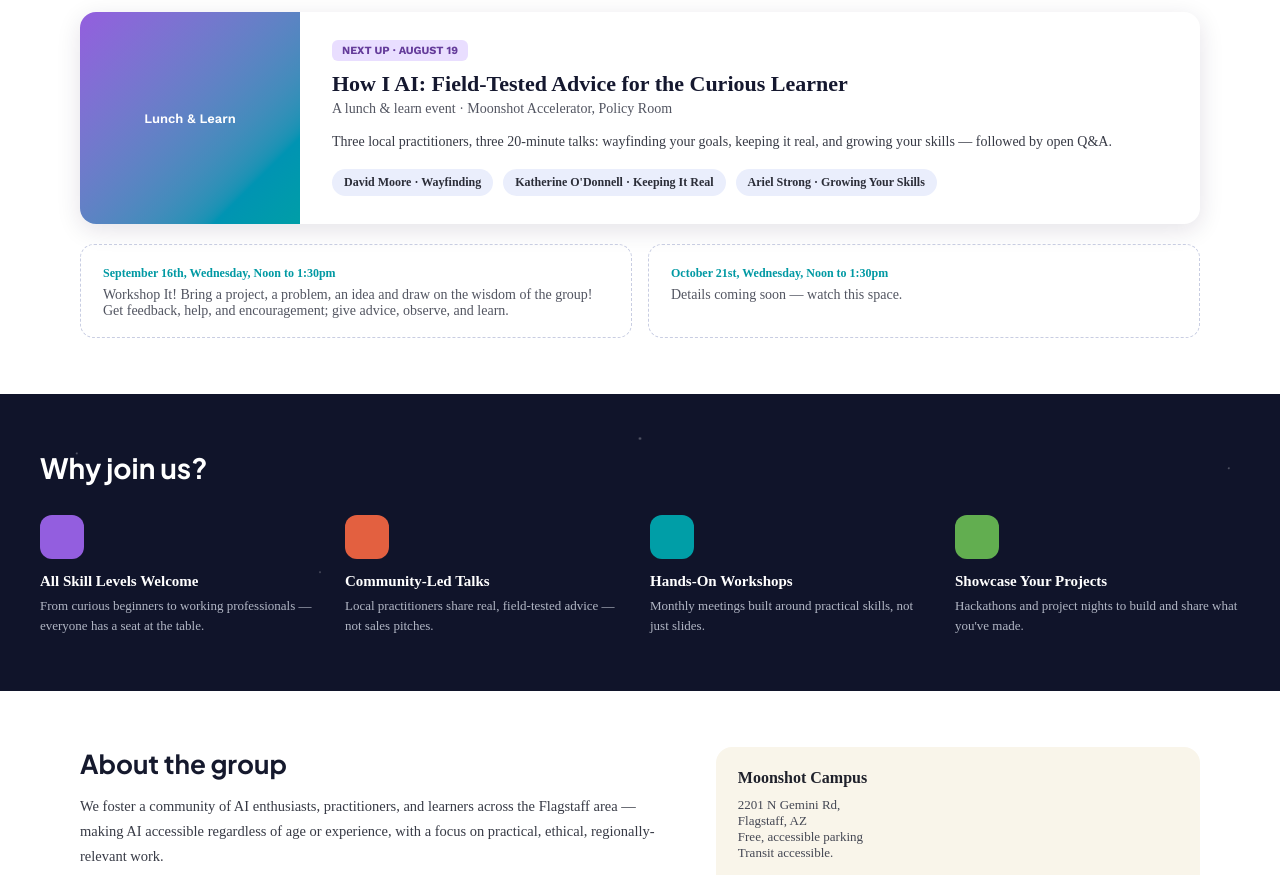
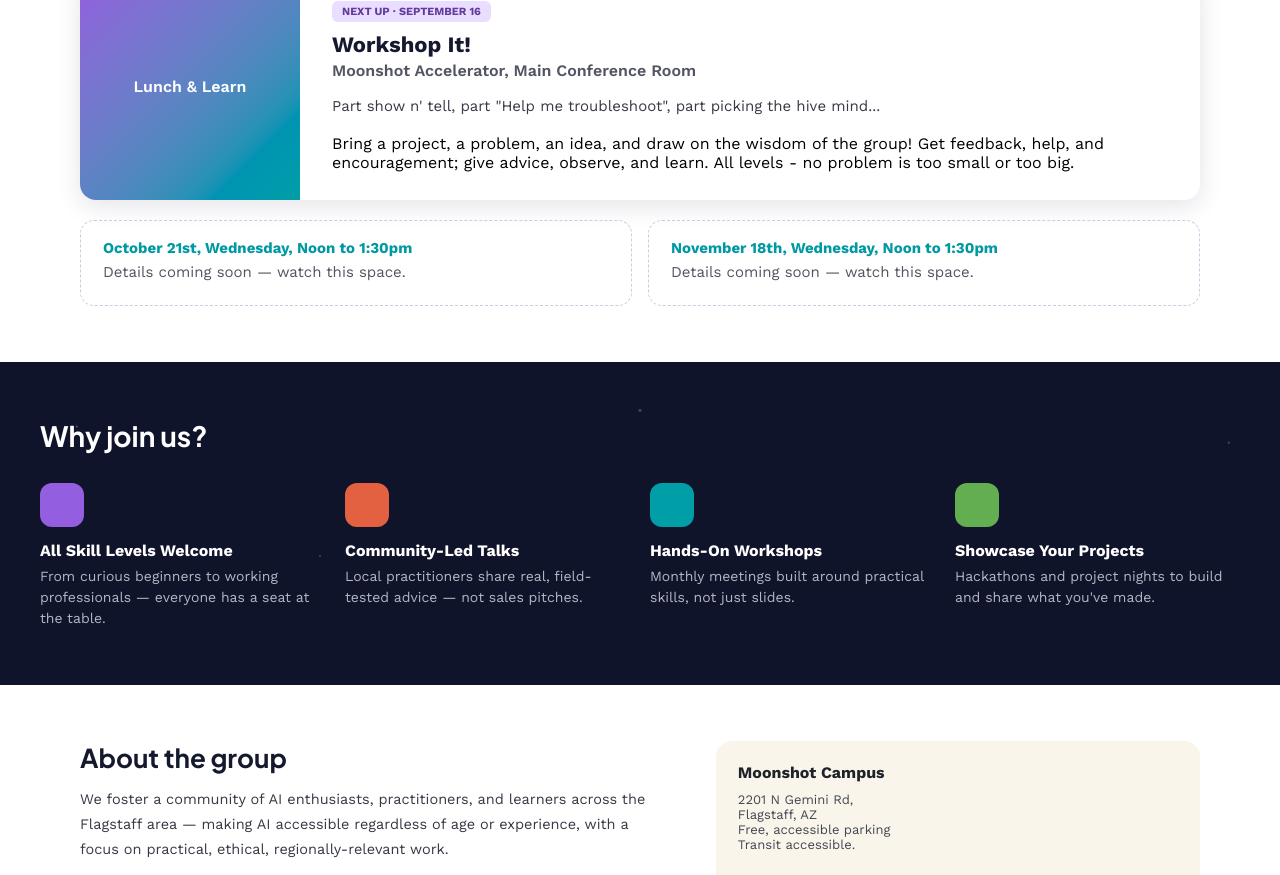
Before and after one commit to FireflightPro/NOAZAI.ORG, a website: page index.html in a window 1280 px wide. Shown: the part 691-1566 px from the top of the page. Drawn offline with nearby package versions, Linux system fonts and the light colour scheme.

Commit message:
Meeting changes and updates
Fixes font inconsistencies

```diff
--- a/css/site.css
+++ b/css/site.css
@@ -54,7 +54,7 @@ body {margin: 0;
 padding: 0;
 }
 img { max-width: 100%; display: block; }
-h1, h2, h3, p { margin: 0; }
+h1, h2, h3, p { margin: 0; font-family:var(--font-body), sans-serif;}
 a { color: inherit; text-decoration: none; }
 ul { list-style: none; margin: 0; padding: 0; }
 
@@ -156,8 +156,8 @@ ul { list-style: none; margin: 0; padding: 0; }
   border-radius: 999px;
   background: var(--color-purple-soft);
   color: var(--color-cyan-pill-text);
-  font-family: var(--font-body), sans-serif;;
-  font-size: 12px;
+  font-family: var(--font-body), sans-serif;
+  font-size: 18px;
   font-weight: 600;
   letter-spacing: .03em;
   text-transform: uppercase;
@@ -172,7 +172,7 @@ ul { list-style: none; margin: 0; padding: 0; }
   margin: 0 0 18px;
 }
 .hero-content > p {
-  font-size: 17px;
+  font-size: 18px;
   line-height: 1.6;
   color: var(--color-navy-050);
   margin: 0 0 28px;
@@ -218,7 +218,7 @@ ul { list-style: none; margin: 0; padding: 0; }
 }
 .events h2 {
   font-family: var(--font-display), sans-serif;;
-  font-size: 30px;
+  font-size: 32px;
   color: var(--color-navy-700);
   margin: 0 0 28px;
 }
@@ -236,7 +236,7 @@ ul { list-style: none; margin: 0; padding: 0; }
   padding: 12px;
   text-align: center;
   color: #fff;
-  font: 600 13px var(--font-body);
+  font: 600 16px var(--font-body);
   background: linear-gradient(135deg, var(--color-purple), var(--color-cyan));
 }
 .event-card-body {
@@ -259,12 +259,13 @@ ul { list-style: none; margin: 0; padding: 0; }
   margin: 0 0 4px;
 }
 .event-meta {
-  font-size: 14px;
+  font-size: 16px;
+  font-weight: 600;
   color: var(--color-navy-200);
   margin: 0 0 14px;
 }
 .event-desc {
-  font-size: 14px;
+  font-size: 15px;
   line-height: 1.6;
   color: var(--color-navy-400);
   margin: 0 0 16px;
@@ -294,13 +295,14 @@ ul { list-style: none; margin: 0; padding: 0; }
   border: 1.5px dashed oklch(85% 0.03 275);
 }
 .event-upcoming-date {
-  font-size: 12px;
+  font-family: var(--font-body), sans-serif;
+  font-size: 15px;
   font-weight: 700;
   color: var(--color-cyan-label);
 }
 .event-card--upcoming p {
   margin: 6px 0 0;
-  font-size: 14px;
+  font-size: 15px;
   color: var(--color-navy-200);
 }
 
@@ -347,13 +349,13 @@ ul { list-style: none; margin: 0; padding: 0; }
 .why-join-icon--cyan { background: var(--color-cyan); }
 .why-join-icon--green { background: var(--color-green); }
 .why-join-item h3 {
-  font-size: 15px;
+  font-size: 16px;
   font-weight: 700;
   color: #fff;
   margin: 0 0 6px;
 }
 .why-join-item p {
-  font-size: 13px;
+  font-size: 14px;
   line-height: 1.5;
   color: var(--color-navy-100);
 }
@@ -388,12 +390,12 @@ ul { list-style: none; margin: 0; padding: 0; }
 }
 .about-columns > div { flex: 1; min-width: 140px; }
 .about-label {
-  font: 700 13px var(--font-body);
+  font: 700 14px var(--font-body);
   color: var(--color-purple-label);
 }
 .about-columns p {
   margin: 6px 0 0;
-  font-size: 13px;
+  font-size: 14px;
   color: var(--color-navy-300);
 }
 .about-location {
@@ -480,7 +482,8 @@ ul { list-style: none; margin: 0; padding: 0; }
   align-items: center;
   flex-wrap: wrap;
   gap: 12px;
-  font-size: 13px;
+  font-family: var(--font-body), sans-serif;
+  font-size: 14px;
   color: var(--color-navy-100);
 }
 .site-footer a:hover { color: #fff; }
--- a/index.html
+++ b/index.html
@@ -24,7 +24,7 @@
         <li><a href="#about">About</a></li>
         <li><a href="#contact">Contact</a></li>
       </ul>
-      <a href="https://naai20260730.eventbrite.com" class="btn btn-rsvp-nav" target="_blank" rel="noopener noreferrer">RSVP Now</a>
+      <!-- <a href="https://naai20260730.eventbrite.com" class="btn btn-rsvp-nav" target="_blank" rel="noopener noreferrer">RSVP Now</a> -->
     </nav>
   </header>
 
@@ -35,11 +35,11 @@
       <div class="hero-content">
         <span class="pill">Northern Arizona AI Meetup</span>
         <h1>Welcome to the launchpad.</h1>
-        <p>We're a community of AI enthusiasts of every age and skill level — meeting up to learn, share, and build cool stuff together.</p>
-        <div class="hero-cta">
+        <p>We're a community of AI enthusiasts of every age and skill level.<br>We meet monthly to learn, share, and build cool stuff together.</p>
+        <!-- <div class="hero-cta">
           <a href="https://naai20260730.eventbrite.com" class="btn btn-primary" target="_blank" rel="noopener noreferrer">RSVP for the August Meetup</a>
           <span class="hero-date">Wednesday, August 19 · Noon&ndash;1:30pm</span>
-        </div>
+        </div>-->
       </div>
     </section>
 
@@ -55,32 +55,33 @@
 
     <section id="events" class="events">
       <h2>Upcoming Events</h2>
-
       <article class="event-card event-card--featured">
         <div class="event-card-illustration" aria-hidden="true">
           <span>Lunch &amp; Learn</span>
         </div>
         <div class="event-card-body">
-          <span class="badge">Next up &middot; August 19</span>
-          <h3>How I AI: Field-Tested Advice for the Curious Learner</h3>
-          <p class="event-meta">A lunch &amp; learn event &middot; Moonshot Accelerator, Policy Room</p>
-          <p class="event-desc">Three local practitioners, three 20-minute talks: wayfinding your goals, keeping it real, and growing your skills — followed by open Q&amp;A.</p>
-          <div class="event-tags">
+          <span class="badge">Next up &middot; September 16</span>
+          <h3>Workshop It!</h3>
+          <p class="event-meta">Moonshot Accelerator, Main Conference Room</p>
+          <p class="event-desc">Part show n' tell, part "Help me troubleshoot", part picking the hive mind...</p>
+          <p>Bring a project, a problem, an idea, and draw on the wisdom of the group! Get feedback, help, and encouragement; give advice, observe, and learn. All levels - no problem is too small or too big.
+          <!-- <div class="event-tags">
             <span class="tag">David Moore &middot; Wayfinding</span>
             <span class="tag">Katherine O'Donnell &middot; Keeping It Real</span>
             <span class="tag">Ariel Strong &middot; Growing Your Skills</span>
-          </div>
+          </div> -->
         </div>
       </article>
 
       <div class="event-card-grid">
         <article class="event-card event-card--upcoming">
-          <span class="event-upcoming-date">September 16th, Wednesday, Noon to 1:30pm</span>
-          <p>Workshop It! Bring a project, a problem, an idea and draw on the wisdom of the group! Get feedback, help, and encouragement; give advice, observe, and learn.</p>
+          <span class="event-upcoming-date">October 21st, Wednesday, Noon to 1:30pm</span>
+          <p>Details coming soon — watch this space.</p>
         </article>
         <article class="event-card event-card--upcoming">
-          <span class="event-upcoming-date">October 21st, Wednesday, Noon to 1:30pm</span>
+          <span class="event-upcoming-date">November 18th, Wednesday, Noon to 1:30pm</span>
           <p>Details coming soon — watch this space.</p>
+          <p></p>
         </article>
       </div>
     </section>
```
